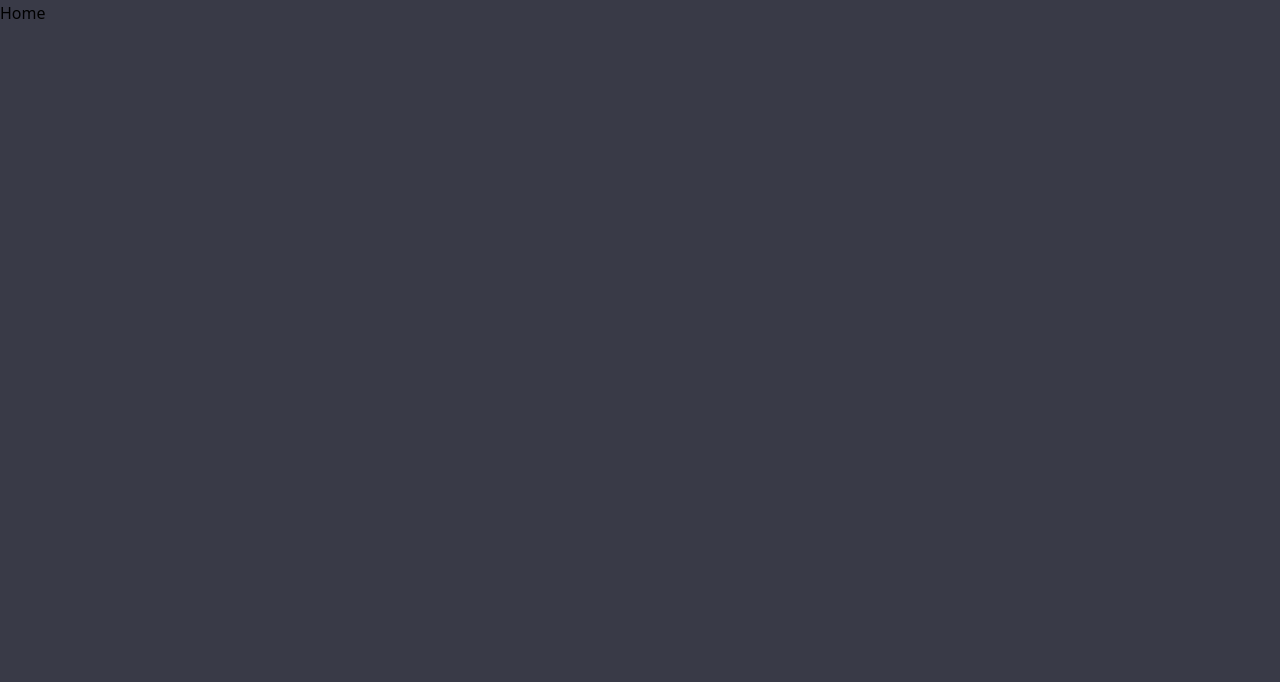
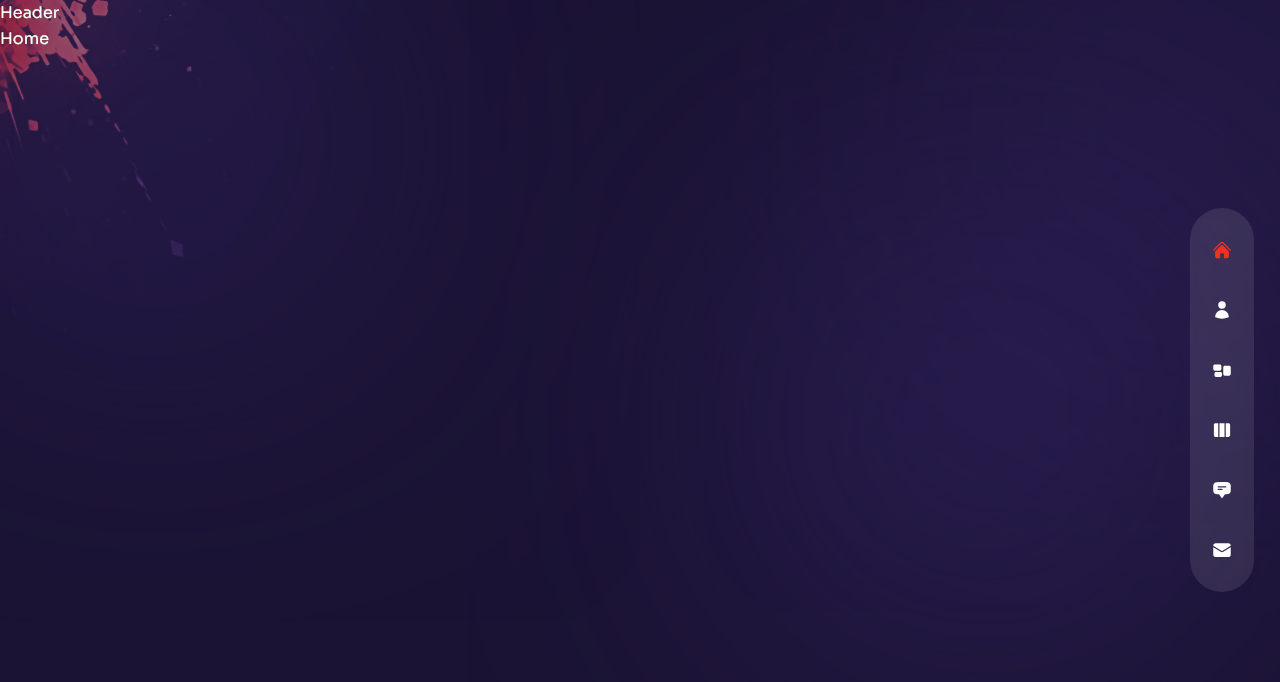
Before and after one commit to HeracleionCap/Heracleion, a Next.js app: page / in a window 1280 px wide. Shown: the top 682 px of the page. Built offline with nearby package versions, Linux system fonts and the light colour scheme.

Commit message:
app.js pages update

```diff
--- a/pages/_app.js
+++ b/pages/_app.js
@@ -1,7 +1,14 @@
 import '../styles/globals.css';
 
+// components
+import Layout from '../components/Layout';
+
 function MyApp({ Component, pageProps }) {
-  return <Component {...pageProps} />;
+  return (
+  <Layout>
+    <Component {...pageProps} />
+  </Layout>
+  );
 }
 
 export default MyApp;
```
